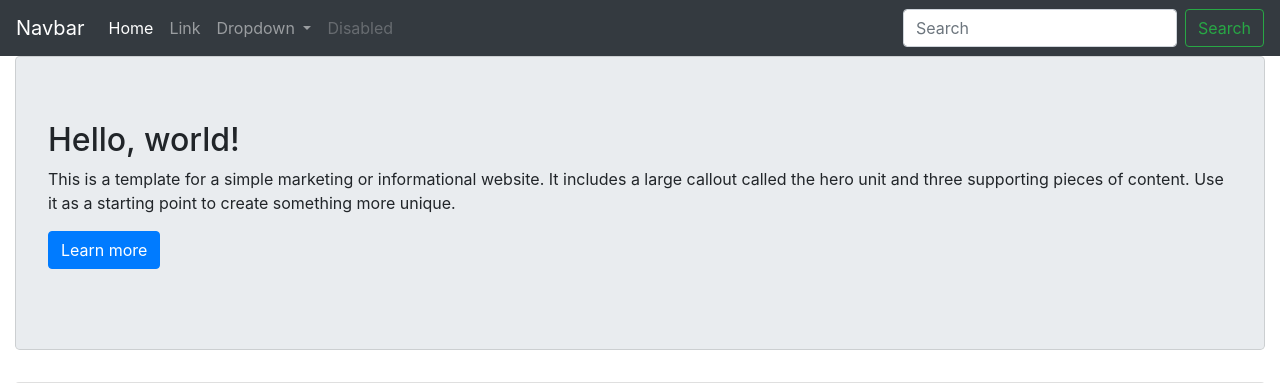
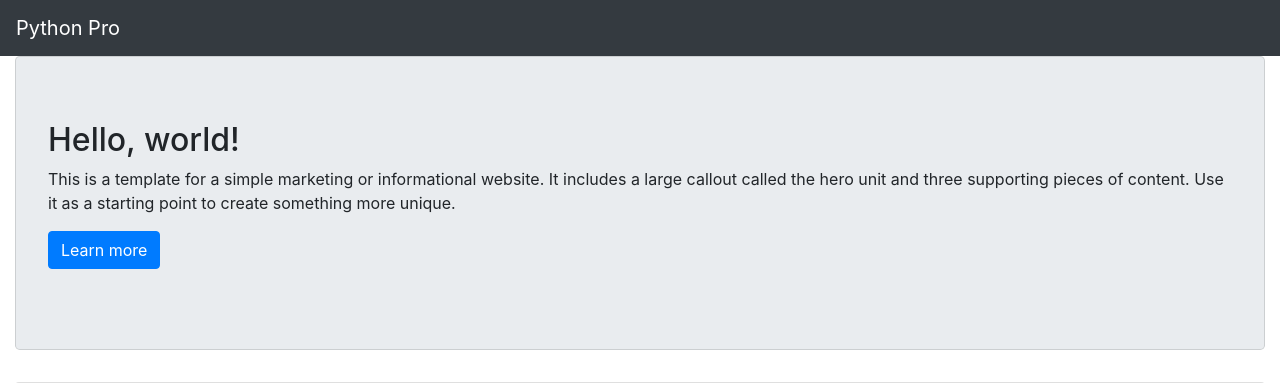
Before and after one commit to JonathansManoel/Curso-Django, a Django app: page / in a window 1280 px wide. Shown: the top 383 px of the page. Run offline with Django 4.2, Linux system fonts and the light colour scheme; some libraries are stand-ins or nearby versions.

Commit message:
Urls Nomeadas

```diff
--- a/pypro/base/templates/base/home.html
+++ b/pypro/base/templates/base/home.html
@@ -1,6 +1,6 @@
 {% load static %}
 <!DOCTYPE html>
-<html lang="en">
+<html lang="pt-br">
 <head>
     <meta charset="utf-8">
     <meta http-equiv="X-UA-Compatible" content="IE=edge">
@@ -8,8 +8,8 @@
 
     <title>Python Pro</title>
 
-    <meta name="description" content="Source code generated using layoutit.com">
-    <meta name="author" content="LayoutIt!">
+    <meta name="description" content="Página do curso Python Pro">
+    <meta name="author" content="Jonathan Manoel">
 
     <link href="{% static 'css/bootstrap.css' %}" rel="stylesheet">
     <link href="{% static 'css/style.css' %}" rel="stylesheet">
@@ -20,38 +20,15 @@
 </head>
 <body>
 <nav class="navbar navbar-expand-lg navbar-dark bg-dark">
-  <a class="navbar-brand" href="#">Navbar</a>
+  <a class="navbar-brand" href="{% url 'home' %}">Python Pro</a>
   <button class="navbar-toggler" type="button" data-toggle="collapse" data-target="#navbarSupportedContent" aria-controls="navbarSupportedContent" aria-expanded="false" aria-label="Toggle navigation">
     <span class="navbar-toggler-icon"></span>
   </button>
 
   <div class="collapse navbar-collapse" id="navbarSupportedContent">
     <ul class="navbar-nav mr-auto">
-      <li class="nav-item active">
-        <a class="nav-link" href="#">Home <span class="sr-only">(current)</span></a>
-      </li>
-      <li class="nav-item">
-        <a class="nav-link" href="#">Link</a>
-      </li>
-      <li class="nav-item dropdown">
-        <a class="nav-link dropdown-toggle" href="#" id="navbarDropdown" role="button" data-toggle="dropdown" aria-haspopup="true" aria-expanded="false">
-          Dropdown
-        </a>
-        <div class="dropdown-menu" aria-labelledby="navbarDropdown">
-          <a class="dropdown-item" href="#">Action</a>
-          <a class="dropdown-item" href="#">Another action</a>
-          <div class="dropdown-divider"></div>
-          <a class="dropdown-item" href="#">Something else here</a>
-        </div>
-      </li>
-      <li class="nav-item">
-        <a class="nav-link disabled" href="#" tabindex="-1" aria-disabled="true">Disabled</a>
-      </li>
+
     </ul>
-    <form class="form-inline my-2 my-lg-0">
-      <input class="form-control mr-sm-2" type="search" placeholder="Search" aria-label="Search">
-      <button class="btn btn-outline-success my-2 my-sm-0" type="submit">Search</button>
-    </form>
   </div>
 </nav>
 
--- a/pypro/urls.py
+++ b/pypro/urls.py
@@ -21,7 +21,7 @@ from pypro.base.views import home
 
 urlpatterns = [
     path('admin/', admin.site.urls),
-    path('', home),
+    path('', home, name='home'),
 ]
 
 if settings.DEBUG:
```
Also changed, not shown: pypro/base/tests/test_home.py (+13 -5 lines).
